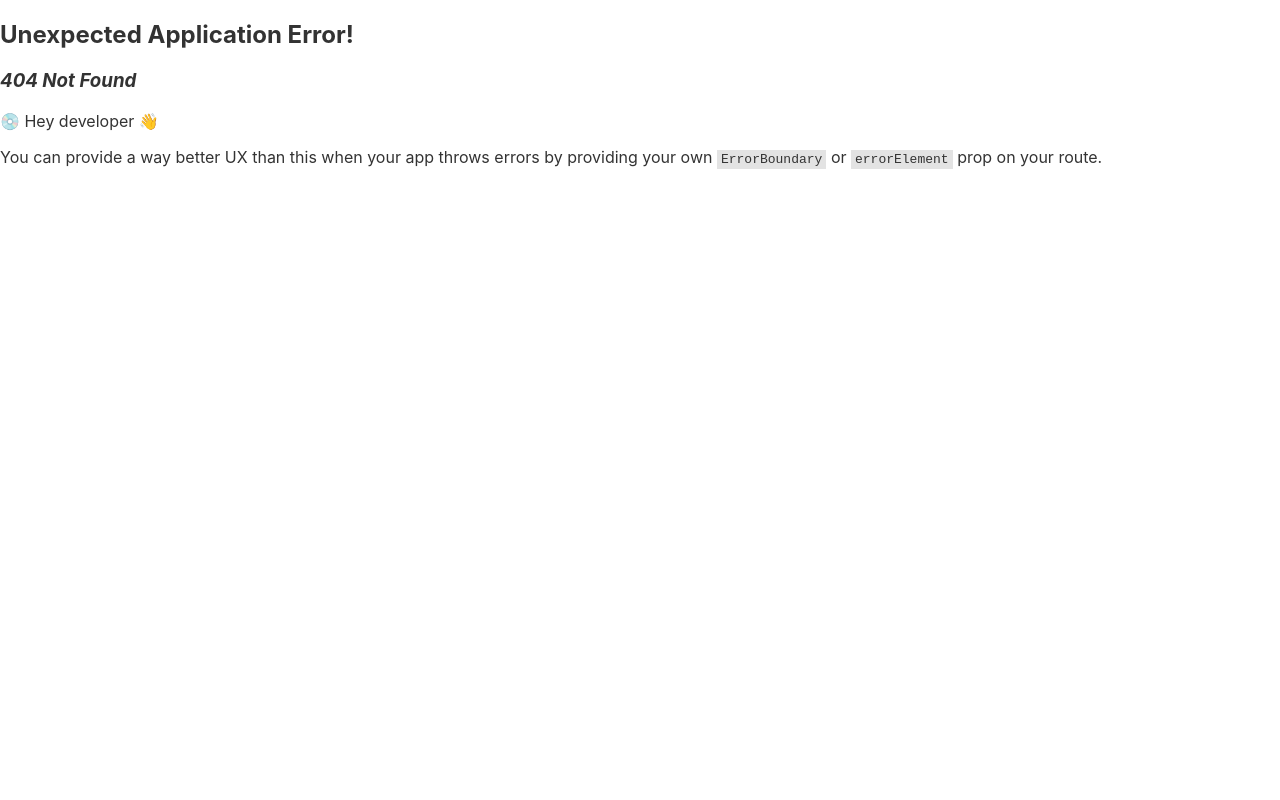
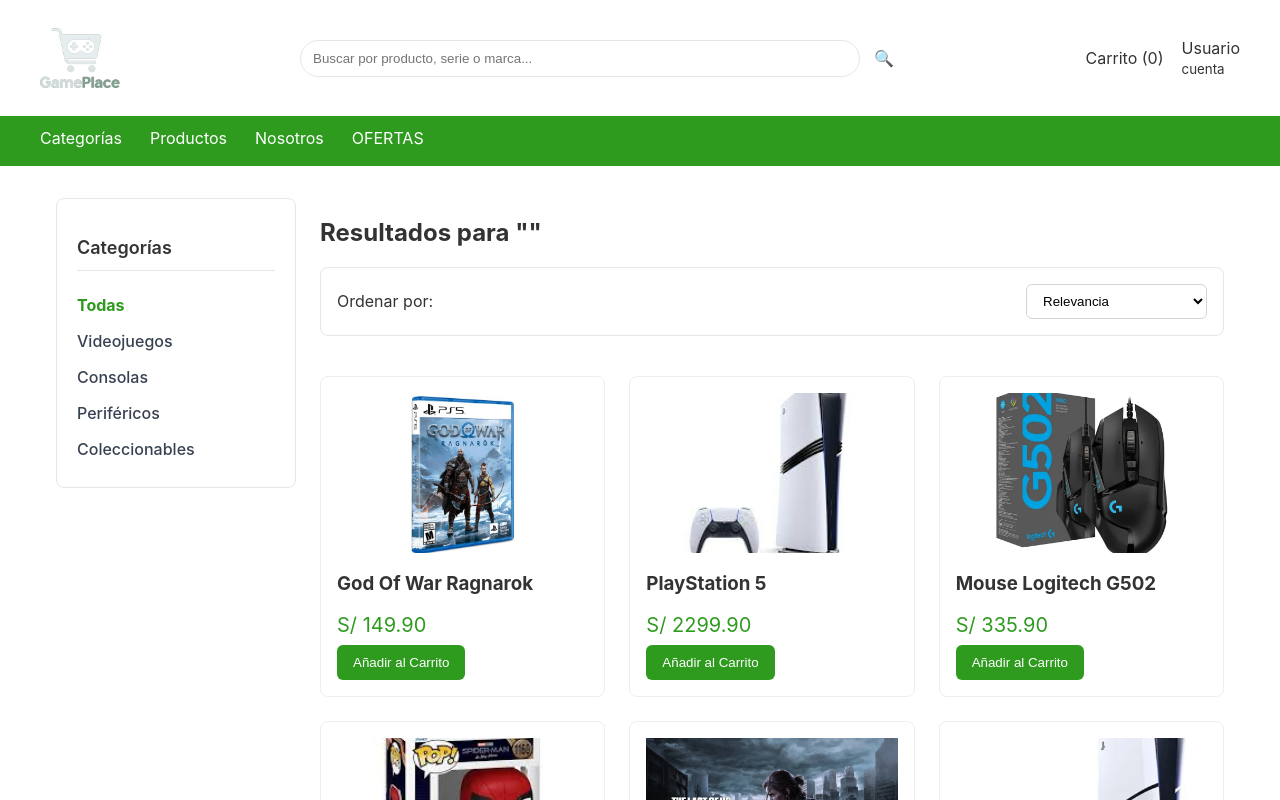
Before and after one commit to GfMZ/Nota3-PROYECTO_PROGRAWEB, a React (Vite) app: page /search in a window 1280 px wide. Before the commit this address had no page. Shown: the top 800 px of the page. Built offline with nearby package versions, Linux system fonts and the light colour scheme.

Commit message:
YA SE PUEDE BUSCAR LOS PRODUCTOS POR FILTRADO

```diff
--- /dev/null
+++ b/src/components/FilterSidebar.jsx
@@ -0,0 +1,63 @@
+import React from 'react';
+
+const sidebarStyles = {
+  width: '240px',
+  flexShrink: 0,
+  padding: '20px',
+  backgroundColor: '#fff',
+  borderRadius: '8px',
+  border: '1px solid #e5e7eb',
+  height: 'fit-content',
+};
+
+const titleStyles = {
+  fontSize: '18px',
+  fontWeight: '600',
+  marginBottom: '16px',
+  borderBottom: '1px solid #e5e7eb',
+  paddingBottom: '12px',
+};
+
+const listStyles = {
+  listStyle: 'none',
+  padding: 0,
+  margin: 0,
+};
+
+const listItemStyles = {
+  padding: '8px 0',
+  cursor: 'pointer',
+  color: '#374151',
+  fontWeight: '500',
+};
+
+const activeListItemStyles = {
+  ...listItemStyles,
+  color: '#2e9b1f',
+  fontWeight: '700',
+};
+
+export default function FilterSidebar({ categories, selectedCategory, onSelectCategory }) {
+  return (
+    <aside style={sidebarStyles}>
+      <h3 style={titleStyles}>Categorías</h3>
+      <ul style={listStyles}>
+        <li
+          style={!selectedCategory ? activeListItemStyles : listItemStyles}
+          onClick={() => onSelectCategory(null)} // Opción para mostrar todas
+        >
+          Todas
+        </li>
+        {categories.map(category => (
+          <li
+            key={category}
+            style={selectedCategory === category ? activeListItemStyles : listItemStyles}
+            onClick={() => onSelectCategory(category)}
+          >
+            {category}
+          </li>
+        ))}
+      </ul>
+    </aside>
+  );
+}
--- a/src/components/Header.jsx
+++ b/src/components/Header.jsx
@@ -1,9 +1,19 @@
-import React from 'react';
-import { Link } from 'react-router-dom';
+import React, { useState } from 'react';
+import { Link, useNavigate } from 'react-router-dom';
 import CartWidget from './CartWidget';
-import logoGamePlace from '../img/LogotipoGamePlace.png';
+import logoGamePlace from '../img/LogotipoGamePlace.jpg';
 
 export default function Header() {
+  const [query, setQuery] = useState('');
+  const navigate = useNavigate();
+
+  const handleSearch = (e) => {
+    e.preventDefault();
+    if (query.trim()) {
+      navigate(`/search?q=${query}`);
+    }
+  };
+
   return (
     <header className="gp-header">
       <div className="gp-top">
@@ -12,10 +22,16 @@
             <img src={logoGamePlace} alt="Logo de GamePlace" style={{ height: '80px', display: 'block' }} />
           </div>
         </Link>
-        <div className="gp-search">
-          <input type="search" placeholder="Buscar un producto..." aria-label="Buscar" />
-          <button className="search-btn" aria-label="Buscar">🔍</button>
-        </div>
+        <form className="gp-search" onSubmit={handleSearch}>
+          <input
+            type="search"
+            placeholder="Buscar por producto, serie o marca..."
+            aria-label="Buscar"
+            value={query}
+            onChange={(e) => setQuery(e.target.value)}
+          />
+          <button type="submit" className="search-btn" aria-label="Buscar">🔍</button>
+        </form>
         <div className="gp-actions">
           <CartWidget />
           <Link to="/usuario" style={{ textDecoration: 'none', color: 'inherit' }}>
--- a/src/components/ProductList.jsx
+++ b/src/components/ProductList.jsx
@@ -1,17 +1,21 @@
 import React from 'react';
 import ProductCard from './ProductCard';
 
-const productsData = [
-    { id: 101, name: 'The Last of Us Part II', price: 150.00, imageUrl: '/img/tlou2.jpg' },
-    { id: 102, name: 'Consola PS5', price: 2800.00, imageUrl: '/img/consolas.jpg' },
-    { id: 103, name: 'Juegos Varios', price: 250.00, imageUrl: '/img/videojuegos.jpg' },
-    { id: 104, name: 'Set de Periféricos', price: 450.00, imageUrl: '/img/perifericos.jpg' }
-];
+const gridStyles = {
+  display: 'grid',
+  gridTemplateColumns: 'repeat(auto-fill, minmax(220px, 1fr))',
+  gap: '24px',
+  padding: '16px 0',
+};
 
-export default function ProductList() {
+export default function ProductList({ products }) {
+  if (!products || products.length === 0) {
+    return <p>No se encontraron productos que coincidan con su búsqueda.</p>;
+  }
+
   return (
-    <div style={{ display: 'flex', flexWrap: 'wrap', justifyContent: 'center', gap: '1rem', padding: '2rem' }}>
-      {productsData.map(product => (
+    <div style={gridStyles}>
+      {products.map(product => (
         <ProductCard key={product.id} product={product} />
       ))}
     </div>
--- /dev/null
+++ b/src/components/SortControls.jsx
@@ -0,0 +1,39 @@
+import React from 'react';
+
+const containerStyles = {
+  display: 'flex',
+  justifyContent: 'space-between',
+  alignItems: 'center',
+  padding: '16px',
+  backgroundColor: '#fff',
+  borderRadius: '8px',
+  border: '1px solid #e5e7eb',
+  marginBottom: '24px',
+};
+
+const selectStyles = {
+  padding: '8px 12px',
+  borderRadius: '6px',
+  border: '1px solid #d1d5db',
+  backgroundColor: 'white',
+  fontWeight: '500',
+};
+
+export default function SortControls({ onSortChange }) {
+  const handleSort = (e) => {
+    onSortChange(e.target.value);
+  };
+
+  return (
+    <div style={containerStyles}>
+      <span>Ordenar por:</span>
+      <select onChange={handleSort} style={selectStyles}>
+        <option value="default">Relevancia</option>
+        <option value="price-asc">Precio: Menor a Mayor</option>
+        <option value="price-desc">Precio: Mayor a Menor</option>
+        <option value="name-asc">Nombre: A-Z</option>
+        <option value="name-desc">Nombre: Z-A</option>
+      </select>
+    </div>
+  );
+}
--- /dev/null
+++ b/src/pages/SearchResultsPage.jsx
@@ -0,0 +1,86 @@
+import React, { useState, useMemo } from 'react';
+import { useLocation } from 'react-router-dom';
+import FilterSidebar from '../components/FilterSidebar';
+import SortControls from '../components/SortControls';
+import ProductList from '../components/ProductList';
+
+
+const allProducts = [
+  { id: 1, name: 'God Of War Ragnarok', price: 149.90, category: 'Videojuegos', brand: 'Sony', series: 'God of War', imageUrl: '/src/img/gow.jpg' },
+  { id: 2, name: 'PlayStation 5', price: 2299.90, category: 'Consolas', brand: 'Sony', series: 'PlayStation', imageUrl: '/src/img/play5.jpg' },
+  { id: 3, name: 'Mouse Logitech G502', price: 335.90, category: 'Periféricos', brand: 'Logitech', series: 'G Series', imageUrl: '/src/img/G502.JPG' },
+  { id: 4, name: 'Funko Pop Spiderman', price: 59.90, category: 'Coleccionables', brand: 'Funko', series: 'Marvel', imageUrl: '/src/img/spidermanfunko.jpg' },
+  { id: 5, name: 'The Last of Us Part II', price: 119.90, category: 'Videojuegos', brand: 'Sony', series: 'The Last of Us', imageUrl: '/src/img/tlou2.jpg' },
+  { id: 6, name: 'Consola Xbox Series X', price: 2199.90, category: 'Consolas', brand: 'Microsoft', series: 'Xbox', imageUrl: '/src/img/consolas.jpg'},
+];
+
+const allCategories = ['Videojuegos', 'Consolas', 'Periféricos', 'Coleccionables'];
+
+const pageStyles = {
+  display: 'flex',
+  gap: '24px',
+  maxWidth: '1200px',
+  margin: '32px auto',
+  padding: '0 16px',
+};
+
+const mainContentStyles = {
+  flex: 1,
+};
+
+export default function SearchResultsPage() {
+  const location = useLocation();
+  const query = new URLSearchParams(location.search).get('q') || '';
+
+  const [selectedCategory, setSelectedCategory] = useState(null);
+  const [sortOrder, setSortOrder] = useState('default');
+
+  const filteredProducts = useMemo(() => {
+    let products = allProducts.filter(p =>
+      p.name.toLowerCase().includes(query.toLowerCase()) ||
+      p.brand.toLowerCase().includes(query.toLowerCase()) ||
+      p.series.toLowerCase().includes(query.toLowerCase())
+    );
+
+    if (selectedCategory) {
+      products = products.filter(p => p.category === selectedCategory);
+    }
+    return products;
+  }, [query, selectedCategory]);
+
+  const sortedProducts = useMemo(() => {
+    const sorted = [...filteredProducts];
+    switch (sortOrder) {
+      case 'price-asc':
+        sorted.sort((a, b) => a.price - b.price);
+        break;
+      case 'price-desc':
+        sorted.sort((a, b) => b.price - a.price);
+        break;
+      case 'name-asc':
+        sorted.sort((a, b) => a.name.localeCompare(b.name));
+        break;
+      case 'name-desc':
+        sorted.sort((a, b) => b.name.localeCompare(a.name));
+        break;
+      default:
+        break;
+    }
+    return sorted;
+  }, [filteredProducts, sortOrder]);
+
+  return (
+    <div style={pageStyles}>
+      <FilterSidebar
+        categories={allCategories}
+        selectedCategory={selectedCategory}
+        onSelectCategory={setSelectedCategory}
+      />
+      <main style={mainContentStyles}>
+        <h2>Resultados para "{query}"</h2>
+        <SortControls onSortChange={setSortOrder} />
+        <ProductList products={sortedProducts} />
+      </main>
+    </div>
+  );
+}
```
Also changed, not shown: src/main.jsx (+6 -2 lines), src/img/LogotipoGamePlace.jpg (renamed from src/img/LogotipoGamePlace.png).
